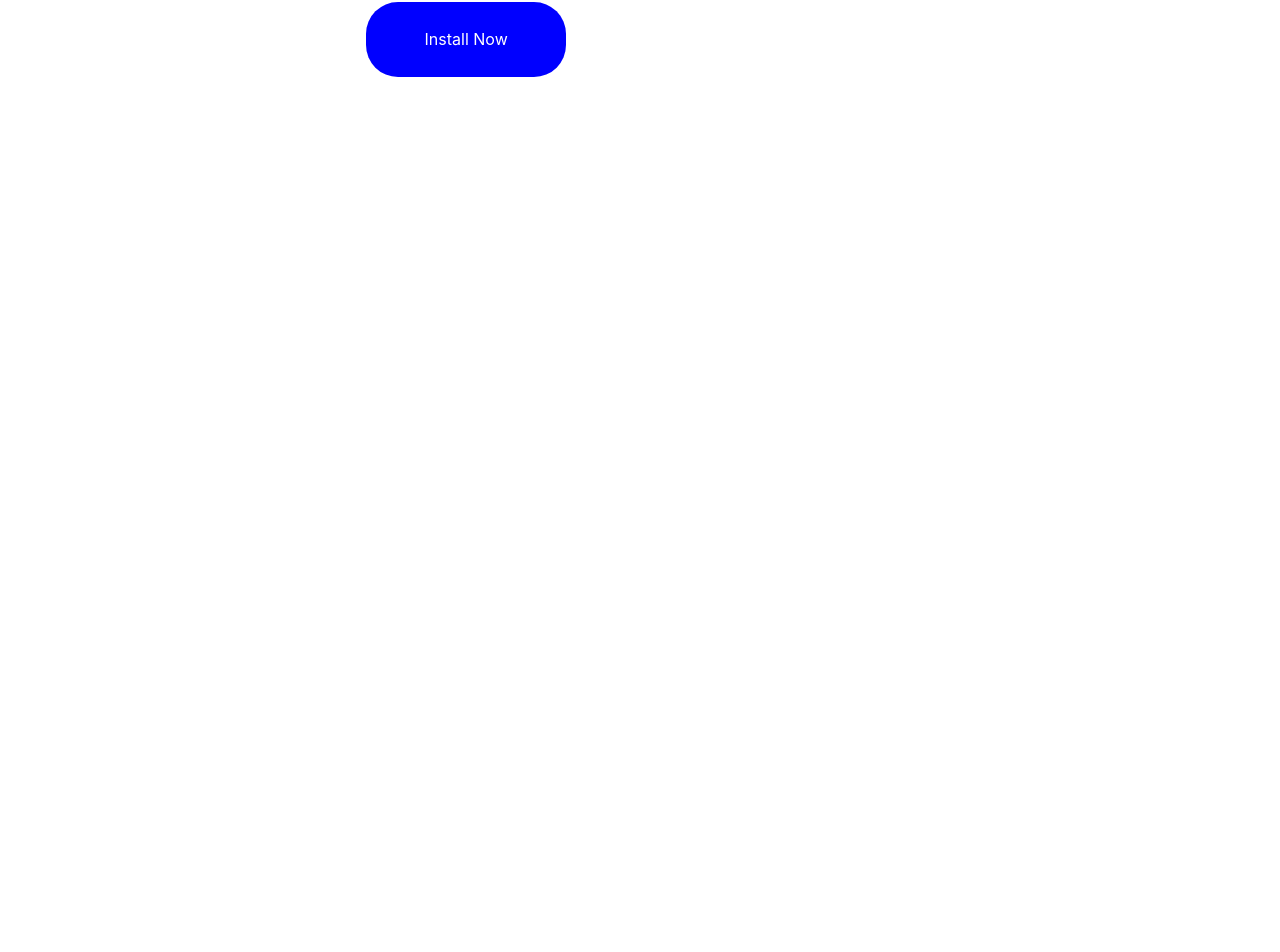
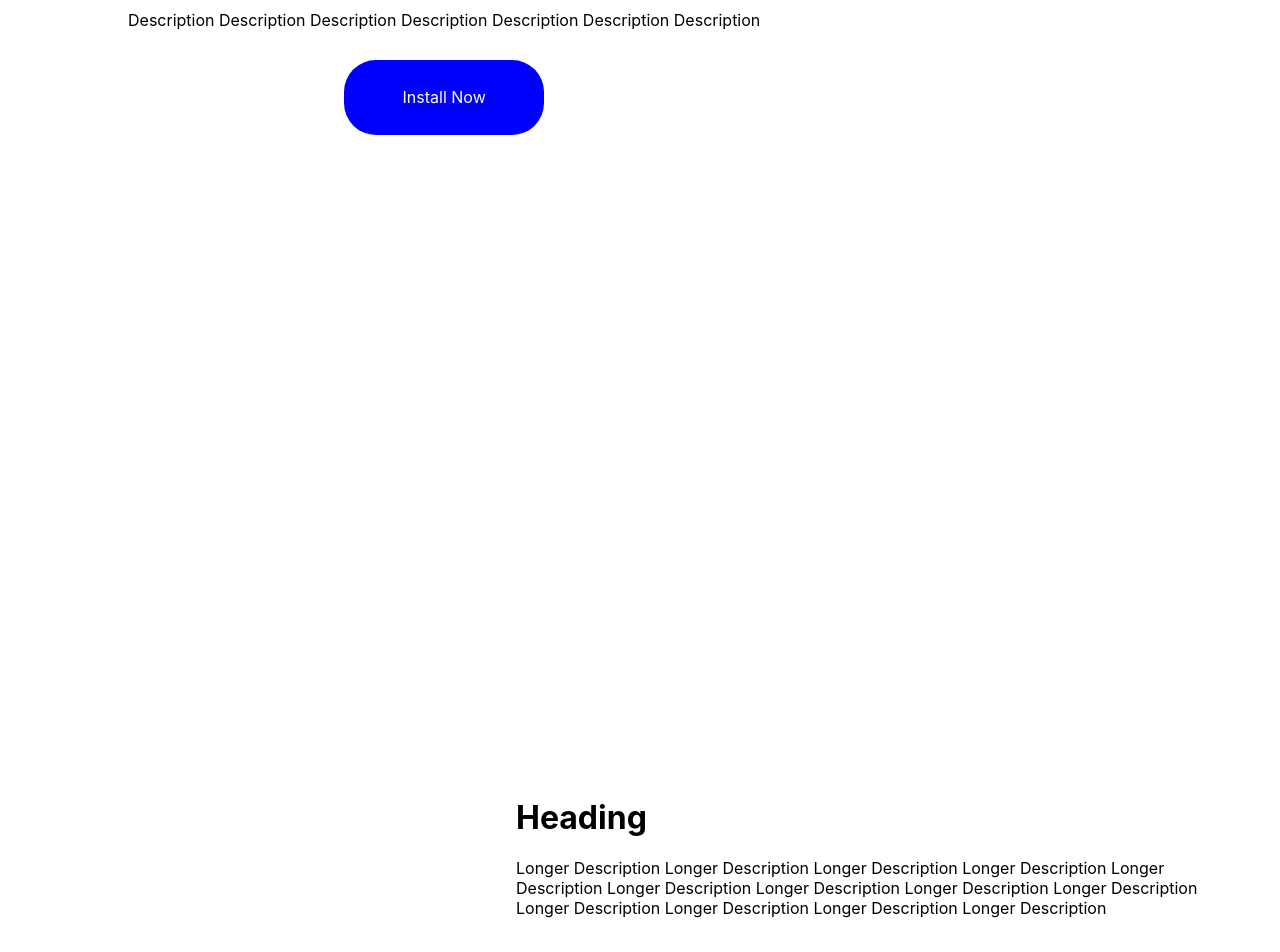
Before and after one commit to EscapeOrg/escape-landing-page, a React (Create React App) app in the folder initiate-react-project/: page / in a window 1280 px wide. Shown: the part 405-1357 px from the top of the page. Before the commit the page ends 800 px from the top, so only its background shows below. Built offline with nearby package versions, Linux system fonts and the light colour scheme.

Commit message:
Made container for about section

```diff
--- a/initiate-react-project/src/App.js
+++ b/initiate-react-project/src/App.js
@@ -1,11 +1,15 @@
 import logo from './logo.svg';
 import './App.css';
+import Navbar from './components/Navbar';
 import Home from "./pages/Home"
+import About from "./pages/About"
 
 function App() {
   return (
     <div className="App">
+      <Navbar></Navbar>
       <Home></Home>
+      <About></About>
     </div>
   );
 }
--- /dev/null
+++ b/initiate-react-project/src/pages/About.js
@@ -0,0 +1,22 @@
+import "../styles/About.css"
+
+function About() {
+  return (
+    <div>
+      <div id="about">
+        <div id='about-container'>
+            <div id='about-text'>
+                <h1 className="primary-heading">
+                    Heading
+                </h1>
+                <p1 className="primary-text">
+                    Longer Description Longer Description Longer Description Longer Description Longer Description Longer Description Longer Description Longer Description Longer Description Longer Description Longer Description Longer Description Longer Description
+                </p1>
+            </div>
+        </div>
+      </div>
+    </div>
+  );
+}
+
+export default About;
--- a/initiate-react-project/src/pages/Home.js
+++ b/initiate-react-project/src/pages/Home.js
@@ -1,10 +1,9 @@
-import Navbar from "../components/Navbar"
 import "../styles/Home.css"
 
 function Home() {
   return (
     <div>
-      <Navbar></Navbar>
+      <div id="home">
         <div id="home-container">
             <div id="home-text">
                 <h1 className="primary-heading">
@@ -13,11 +12,14 @@ function Home() {
                 <p1 className="primary-text">
                     Description Description Description Description Description Description Description
                 </p1>
+
+            </div>
             <div className="install-button">
                     Install Now
             </div>
         </div>
       </div>
+
     </div>
   );
 }
--- /dev/null
+++ b/initiate-react-project/src/styles/About.css
@@ -0,0 +1,22 @@
+#about {
+    height: 100vh;
+    width: 100%;
+    display: flex;
+    flex-direction: column;
+    justify-content: center;
+}
+
+#about-container {
+    width: 700px;
+    height: auto;
+    padding: 0px;
+    gap: 32px;
+
+    align-self: flex-end;
+    margin-right: 5%;
+
+}
+
+#about-text {
+    text-align: left;
+}
--- a/initiate-react-project/src/styles/Home.css
+++ b/initiate-react-project/src/styles/Home.css
@@ -1,13 +1,17 @@
-#home-container {
+#home {
+    height: 100vh;
+    width: 100%;
     display: flex;
     flex-direction: column;
-    align-items: center;
     justify-content: center;
+}
+
+#home-container {
+    align-self: flex-start;
     padding: 0px;
     gap: 32px;
-    position: absolute;
-    left: 150px;
-    top: 275px;
+    width: auto;
+    margin-left: 10%;
 }
 
 .install-button {
```
Lines whose indentation alone changed are shown as unchanged.
